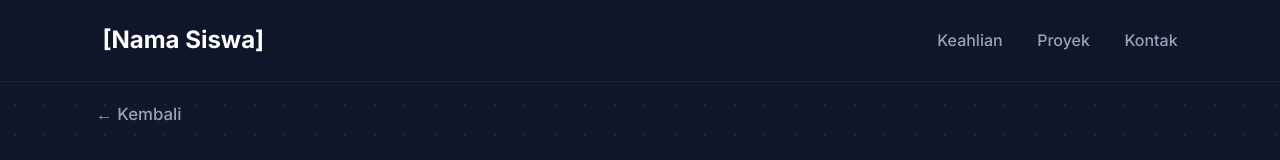
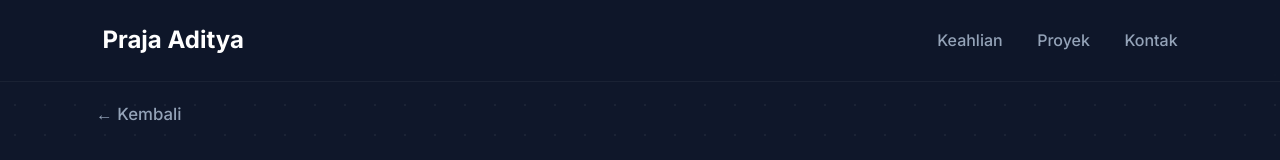
Before and after one commit to aditmamen28/web, a plain HTML site: page detail.html in a window 1280 px wide. Shown: the top 160 px of the page. Drawn offline with nearby package versions, Linux system fonts and the light colour scheme.

Commit message:
Update detail.html

```diff
--- a/detail.html
+++ b/detail.html
@@ -12,7 +12,7 @@
 <body>
 
     <nav class="navbar">
-        <a href="index.html" class="logo">[Nama Siswa]</a>
+        <a href="index.html" class="logo">Praja Aditya</a>
         <div class="nav-links">
             <a href="index.html#keahlian">Keahlian</a>
             <a href="index.html#proyek">Proyek</a>
```
